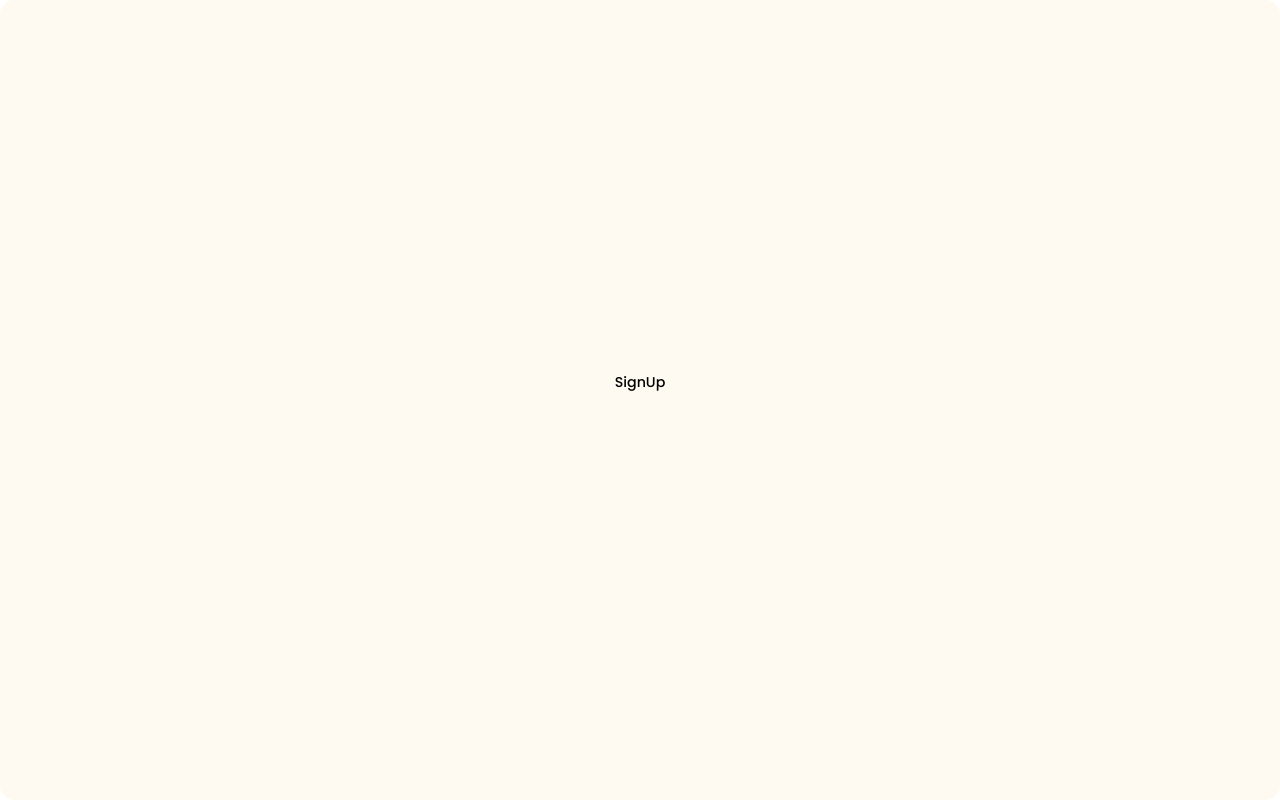
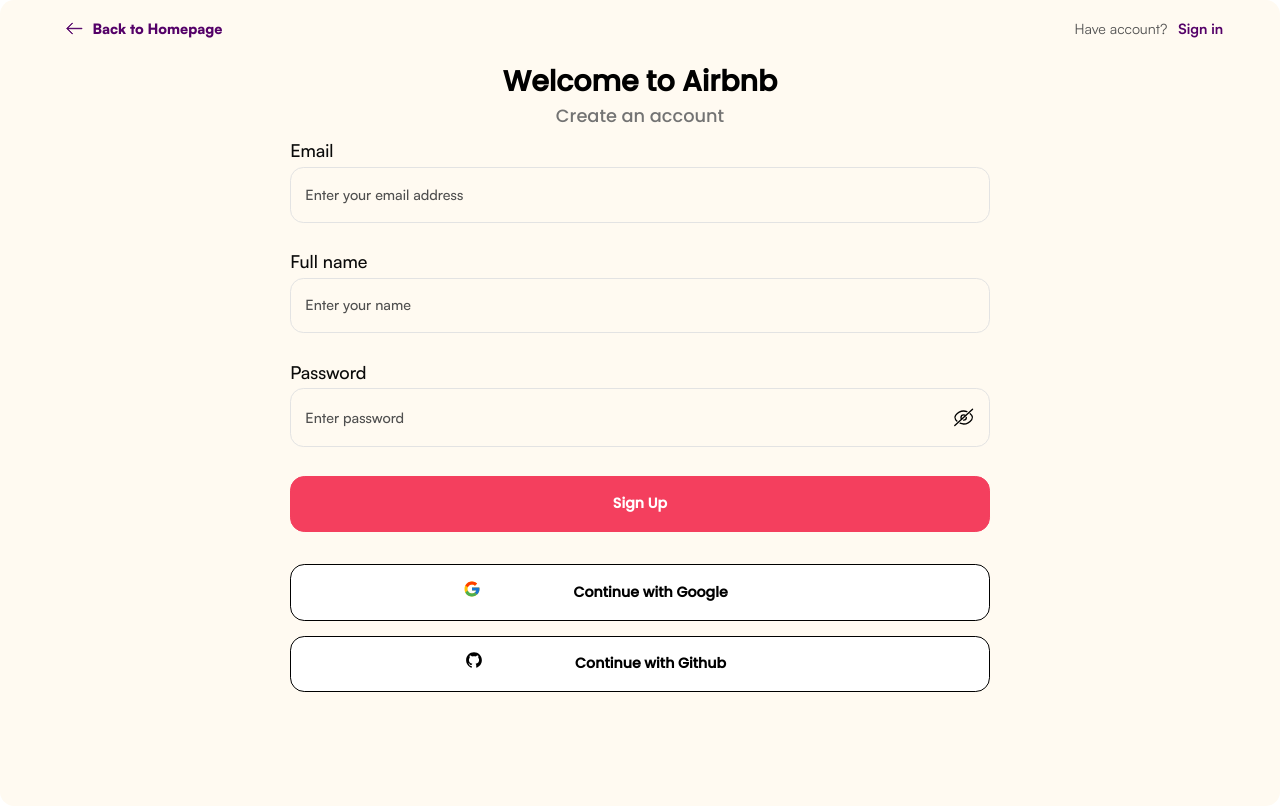
Before and after one commit to Savio234/Airbnb, a Next.js app: page /create-account in a window 1280 px wide. Built offline with nearby package versions, Linux system fonts and the light colour scheme.

Commit message:
Created Sign up page

```diff
--- a/app/(auth)/layout.module.css
+++ b/app/(auth)/layout.module.css
@@ -13,7 +13,7 @@
 	align-items: center;
 	width: 100%;
 	background-color: #FFFAF1;
-	padding: 4rem 6.4rem;
+	padding: 2rem 6.4rem 4rem;
 	padding-bottom: 8rem;
 	border-radius: 1.6rem;
 }
--- a/auth.ts
+++ b/auth.ts
@@ -55,7 +55,7 @@
         })
     ],
     pages: {
-        signIn: '/'
+        signIn: '/create-account'
     },
     debug: process.env.NODE_ENV === 'development',
     session: {
--- a/components/AuthenticationPages/SignUp/SignUp.module.css
+++ b/components/AuthenticationPages/SignUp/SignUp.module.css
@@ -0,0 +1,118 @@
+.sign_in_body {
+    display: flex;
+    flex-direction: column;
+    gap: 1.2rem;
+    width: 60%;
+    margin: 0 auto 2.4rem;
+    align-items: center;
+}
+.header p, .header h3 {
+    text-align: center;
+}
+.sign_in_container {
+    width: 100%;
+    display: flex;
+    flex-direction: column;
+    margin-bottom: 2.4rem;
+}
+.signIn_text {
+    display: flex;
+    align-items: center;
+    justify-content: space-between;
+    width: 100%;
+    margin-bottom: 2.4rem;
+}
+.back_to_home {
+    display: flex;
+    align-items: center;
+    gap: 0.8rem;
+    cursor: pointer;
+}
+.back_to_home .icon {
+    width: 2.4rem;
+    height: 2.4rem;
+    position: relative;
+}
+.back_to_home h3 {
+    font-family: 'Satoshi-900';
+    color: #540068;
+    font-size: 1.6rem;
+    line-height: 2.4rem;
+}
+.signIn_text p {
+    font-family: 'Satoshi';
+    color: #4F4F4F;
+    font-size: 1.6rem;
+    line-height: 2.4rem;
+}
+.signIn_text a {
+    color: #540068;
+    font-family: 'Satoshi-700';
+    margin-left: 0.8rem;
+}
+.input_field {
+    display: flex;
+    flex-direction: column;
+    gap: 1.6rem;
+    width: 100%;
+}
+.input_field input {
+    width: 100%;
+}
+.error_styles {
+    font-size: 1.4rem;
+    line-height: 2rem;
+    font-family: 'Satoshi-500';
+    color: #E41C11;
+    margin: -2rem 0 0;
+}
+.edit_input {
+    background: transparent;
+    font-size: 1.8rem;
+    line-height: 2.7rem;
+}
+.edit_input::placeholder {
+    font-family: 'Satoshi';
+}
+.edit_input:focus {
+    border: 0;
+}
+.error_border {
+    border: 0.1rem solid #E41C11;
+}
+.btns {
+    display: flex;
+    flex-direction: column;
+    gap: 1.6rem;
+    width: 100%;
+}
+.btns button {
+    width: 100%;
+}
+.sign_up_btn {
+    margin-bottom: 2rem;
+}
+.signIn_text_mobile {
+    display: none;
+}
+
+
+@media screen and (max-width: 650px) {
+    .signIn_text p {
+        display: none;
+    }
+    .signIn_text {
+        margin: -2rem 0 2.4rem;
+    }
+    .signIn_text_mobile {
+        display: block;
+        text-align: center;
+    }
+    .signIn_text_mobile a {
+        color: #E41C11;
+        font-weight: 900;
+    }
+    .sign_in_body {
+        width: 100%;
+    }
+}
--- a/components/AuthenticationPages/SignUp/SignUp.tsx
+++ b/components/AuthenticationPages/SignUp/SignUp.tsx
@@ -1,9 +1,91 @@
 'use client';
-import React from 'react'
+import React, { useState } from 'react'
+import styles from './SignUp.module.css'
+import { Button, InputField } from '@/shared';
+import { useRegisterModal } from '@/hooks';
+import Link from 'next/link';
+import Image from 'next/image';
+import { FcGoogle } from 'react-icons/fc';
+import { AiFillGithub } from 'react-icons/ai';
+
 
 const SignUp = () => {
+
+  const [inputValues, setInputValues] = useState<any>({nameInput: '',
+    passwordInput: '', emailInput: ''}
+  )
+  const { errors, register, handleRegister, handleSubmit, data } = useRegisterModal()
+
+  const handleChange = (e: any) => {
+    setInputValues((prevValues: {}) => ({
+      ...prevValues,
+      [e.target.name]: e.target.value
+    }))
+  }
   return (
-    <div>SignUp</div>
+    <div className={styles.sign_in_container}>
+      <div className={styles.signIn_text}>
+				<Link href='/'>
+					<div className={styles.back_to_home}>
+						<div className={styles.icon}>
+							<Image alt='arrow' src='/svgs/arrow_left.svg' fill />
+						</div>
+						<h3>Back to Homepage</h3>
+					</div>
+				</Link>
+				<p>
+					Have account? <Link href='/login'>Sign in</Link>
+				</p>
+			</div>
+
+      <div className={styles.sign_in_body}>
+        <div className={`${styles.header}`}>
+          <h3 className='xl: text-[3.2rem] font-bold md: text-[2.4rem]'>Welcome to Airbnb</h3>
+          <p className='xl: font-light text-[2rem] text-neutral-500 md: text-[1.8rem]'>Create an account</p>
+        </div>
+
+        <div className={styles.input_field}>
+          <InputField onChange={handleChange} name='email' label='Email' required
+            placeholder='Enter your email address' register={register('email')}
+            inputClass={`${styles.edit_input} ${errors?.email && styles.error_border}`}
+          />
+          <p className={styles.error_styles}>{errors?.email?.message}</p>
+        </div>
+
+        <div className={styles.input_field}>
+          <InputField onChange={handleChange} name='name' label='Full name' required
+            placeholder='Enter your name' register={register('name')}
+            inputClass={`${styles.edit_input} ${errors?.name && styles.error_border}`}
+          />
+          <p className={styles.error_styles}>{errors?.name?.message}</p>
+        </div>
+
+        <div className={styles.input_field}>
+          <InputField onChange={handleChange} name='password' type='password' label='Password' isPassword
+            placeholder='Enter password' register={register('password')}
+            inputClass={`${styles.edit_input} ${errors?.password && styles.error_border}`}
+          />
+          <p className={styles.error_styles}>{errors?.password?.message}</p>
+        </div>
+
+        <div className={styles.btns}>
+          <Button type='submit' label='Sign Up' className={styles.sign_up_btn} />
+
+          <Button className={styles.google_btn} iconClass='absolute left-[-10rem] top-[-0.25rem]' icon={FcGoogle}
+            label='Continue with Google' onClick={() => {}} outline
+          />
+          <Button className={styles.github_btn} iconClass='absolute left-[-10rem] top-[-0.25rem]' icon={AiFillGithub}
+            label='Continue with Github' onClick={() => {}} outline
+          />
+        </div>
+      </div>
+
+      <div className={styles.signIn_text_mobile}>
+				<p>
+					Already have an account? <Link href='/login'>Login</Link>
+				</p>
+			</div>
+    </div>
   )
 }
 
--- /dev/null
+++ b/hooks/useRegisterModal.ts
@@ -0,0 +1,47 @@
+'use client';
+import React, { useState } from 'react';
+import axios from 'axios';
+import * as yup from 'yup'
+import { yupResolver } from '@hookform/resolvers/yup';
+import { useForm } from 'react-hook-form';
+import { AiFillGithub } from 'react-icons/ai';
+import { toast } from "react-hot-toast";
+import { FcGoogle } from 'react-icons/fc';
+import { RegisterModalData } from '@/interface/modals';
+
+const useRegisterModal = () => {
+  const signupSchema = yup.object().shape({
+    name: yup.string().required('Full name is required'),
+    email: yup.string().email('Invalid email address').required('Email is required'),
+    password: yup.string().required('Password is required').min(8, 'Must be at least 8 characters')
+  })
+
+  const { register, reset, resetField, watch, handleSubmit, formState: { errors } } = useForm({
+    resolver: yupResolver(signupSchema),
+  })
+
+  const [data, setData] = useState<any>()
+
+  const handleRegister = async (data: RegisterModalData) => {
+    console.log(data);
+
+    try {
+      const response = await axios.post('api/register', data)
+      setData(response?.data)
+    } catch (error: (string | any)) {
+      toast.error(`An error occured: ${error?.message}`)
+    }
+    reset();
+  }
+
+
+  return {
+    errors,
+    handleRegister,
+    handleSubmit,
+    data,
+    register
+  }
+}
+
+export default useRegisterModal
--- a/shared/Button/Button.tsx
+++ b/shared/Button/Button.tsx
@@ -4,16 +4,17 @@
 interface ButtonProps extends React.HTMLProps<HTMLButtonElement> {
   disabled?: boolean
   outline?: boolean
-  onClick: (e: React.MouseEvent<HTMLButtonElement>) => void
+  onClick?: (e: React.MouseEvent<HTMLButtonElement>) => void
   label?: string
   small?: boolean
   icon?: any
   iconClass?: string
+  className?: string
   type?: 'button' | 'submit' | 'reset';
 }
-const Button = ({ disabled, outline, iconClass, onClick, label, small = false, icon: Icon, type = 'button'}: ButtonProps) => {
+const Button = ({ disabled, outline, className, iconClass, onClick, label, small = false, icon: Icon, type = 'button'}: ButtonProps) => {
   return (
-    <button onClick={onClick} disabled={disabled} className={`${styles.button}
+    <button type={type} onClick={onClick} disabled={disabled} className={`${className} ${styles.button}
       ${outline ? 'bg-white' : 'bg-rose-500'}
       ${outline ? 'border-black' : 'border-rose-500'}
       ${outline ? 'text-black' : 'text-white'}
--- a/shared/modals/RegisterModal/RegisterModal.tsx
+++ b/shared/modals/RegisterModal/RegisterModal.tsx
@@ -10,7 +10,6 @@
 import { RegisterModalData, RegisterModalProps } from '@/interface/modals';
 import { Button, InputField, ModalElement } from '@/shared';
 import styles from './RegisterModal.module.css'
-import { LoginModal }from '..';
 
 const RegisterModal = ({ isOpen, onClose }: RegisterModalProps) => {
   const [loading, setLoading] = useState<boolean>(false)
@@ -18,16 +17,11 @@
   const [inputValues, setInputValues] = useState<any>({nameInput: '', passwordInput: '', emailInput: ''})
   const signupSchema = yup.object().shape({
     name: yup.string().required('Full name is required'),
-    email: yup.string().required('Email is required'),
+    email: yup.string().email('Invalid email address').required('Email is required'),
     password: yup.string().required('Password is required').min(8, 'Must be at least 8 characters')
   })
   const { register, reset, resetField, watch, handleSubmit, formState: { errors } } = useForm({
-    // defaultValues: {
-    //   name: '',
-    //   email: '',
-    //   password: ''
-    // },
-    resolver: yupResolver(signupSchema)
+    resolver: yupResolver(signupSchema),
   })
 
   const handleChange = (e: any) => {
@@ -120,7 +114,6 @@
           </div>
         </div>
       </div>
-      {/* <LoginModal isOpen={openModal} onClose={() => setOpenModal(false)} /> */}
     </div>
   )
 }
```
Also changed, not shown: hooks/useRegisterModal.tsx (deleted, +0 -15 lines), public/svgs/arrow_left.svg (added).
